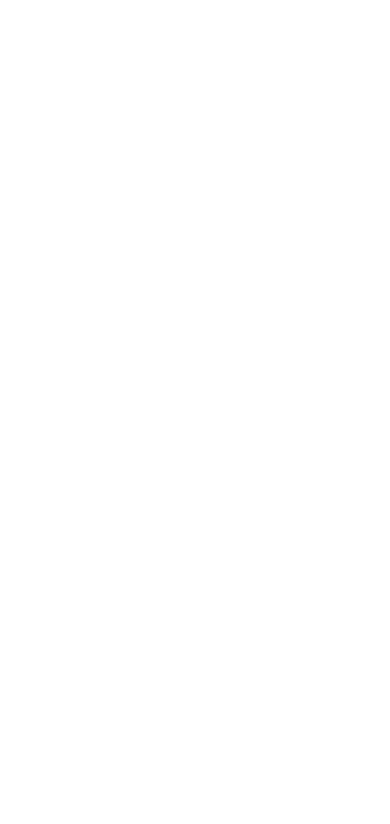
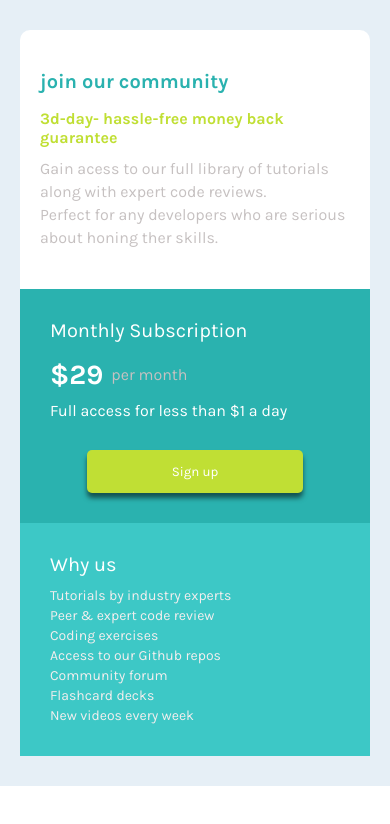
Before and after one commit to brayanospina2005/mentor1, a plain HTML site: page index.html in a window 390 px wide. Drawn offline with Linux system fonts and the light colour scheme.

Commit message:
responsive finish

```diff
--- a/assets/css/styles.css
+++ b/assets/css/styles.css
@@ -0,0 +1,140 @@
+@import url('https://fonts.googleapis.com/css2?family=Karla:wght@400;700&display=swap');
+*{
+    margin: 0%;
+    padding: 0cm;
+    box-sizing: border-box;
+    font-family: 'Karla', sans-serif;
+
+}
+main{
+    display: flex;
+    justify-content: center;
+    align-items: center;
+    height: 100vh;
+    background-color: #e6eff6;
+}
+.container{
+    display: grid;
+    grid-template-rows: repeat(2, auto);
+    grid-template-columns: repeat(2,1fr);
+    width: 600px;
+
+}
+.container .join{
+    grid-column: 1 / 3;
+    background-color: white;
+    border-radius: 10px 10px 0px 0px;
+    padding: 40px 60px 30px 25px;
+}
+.container .join h1{
+    color: hsl(179, 62%, 43%);
+    font-weight: 700;
+    margin-bottom: 1rem;
+}
+.container .join h4{
+    color: hsl(71, 73%, 54%);
+    font-weight: 700;
+    margin-bottom: 10px;
+}
+.container .join p{
+    color: rgb(198, 193, 193);
+    font-weight: 400;
+    line-height: 23px;
+
+}
+.pay{
+    grid-column: 1 / 2;
+}
+.pay .suscription{
+    background-color:  hsl(179, 62%, 43%);
+    padding: 30px;
+
+}
+.pay .suscription .container-button{
+    display: flex;
+    justify-content: center;
+
+}
+.pay .suscription  p{
+    color: white;
+    font-weight: 400;
+    margin-bottom: 30px;
+}
+.pay .suscription h1{
+    color: white;
+    font-weight: 400;
+    font-size: 20px;
+    margin-bottom: 1rem;
+}
+.pay .suscription .price {
+   display: flex;
+   column-gap: 8px;
+   align-items: center;
+   margin-bottom: 10px;
+}
+.pay .suscription .price h3 {
+ color: white;
+ font-size: 28px;
+}
+.pay .suscription .price span {
+ color: rgb(198, 193, 193);
+}
+
+.pay .suscription button {
+ background-color: hsl(71, 73%, 54%);
+ padding: 14px 85px;
+ border-radius: 5px;
+ color: white;
+ border: none;
+ cursor: pointer;
+ box-shadow: 0px 5px 5px 0px rgba(0,0,0,0.54);
+
+}
+
+.why{
+    grid-column: auto;
+    background-color:  #3dc8c6;
+    padding: 30px;
+}
+
+.why h1{
+    color: white;
+    font-size: 20px;
+    font-weight: 400;
+    margin-bottom: 10px;
+
+}
+
+.why ul{
+    list-style: none;
+    color: rgb(243, 238, 238);
+}
+.why ul li{
+    font-size: 14px;
+    line-height: 20px;
+}
+
+@media only screen and (max-width:768px) {
+    main{
+        height: auto;
+        display: block;
+        padding: 30px 20px;
+    }
+    .container{
+        grid-template-columns: repeat(1, 1fr);
+        grid-template-rows: repeat(3, auto);
+        width: auto;
+    }
+    .why{
+        grid-row:  3 / 4 ;
+    }
+
+    .container .join {
+       padding: 40px 20px;
+    }
+    .container .join h1 {
+       font-size: 20px;
+    }
+
+
+}
--- a/index.html
+++ b/index.html
@@ -4,9 +4,51 @@
     <meta charset="UTF-8">
     <meta http-equiv="X-UA-Compatible" content="IE=edge">
     <meta name="viewport" content="width=device-width, initial-scale=1.0">
+    <link rel="shortcut icon" href="./assets/img/single-price-grid-component-master/images/favicon-32x32.png" type="image/x-icon">
+    <link rel="stylesheet" href="./assets/css/styles.css">
     <title>Document</title>
 </head>
 <body>
+    <main>
+        <div class="container">
+            <div class="join">
+                <h1>join our community</h1>
+                <h4>3d-day- hassle-free money back guarantee</h4>
+                <p>Gain acess to our full library of tutorials along
+                    with expert code reviews.
+                </p>
+                <p>
+                    Perfect for any developers  who are serious about honing ther skills.
+                </p>
+            </div>
+            <div class="pay" >
+                <div class="suscription">
+                    <h1>Monthly Subscription</h1>
+                    <div class="price">
+                        <h3>$29</h3>
+                        <span>per month</span>
+                    </div>
+                    <p>Full access for less than $1 a day</p>
+                    <div class="container-button">
 
+                        <button>Sign up</button>
+                    </div>
+                </div>
+            </div>
+            <div class="why">
+                <h1>Why us</h1>
+                <ul>
+                    <li>Tutorials by industry experts</li>
+                    <li>Peer & expert code review</li>
+                    <li>Coding exercises</li>
+                    <li>Access to our Github repos</li>
+                    <li>Community forum</li>
+                    <li>Flashcard decks</li>
+                    <li>New videos every week</li>
+
+                </ul>
+            </div>
+        </div>
+    </main>
 </body>
 </html>
```
